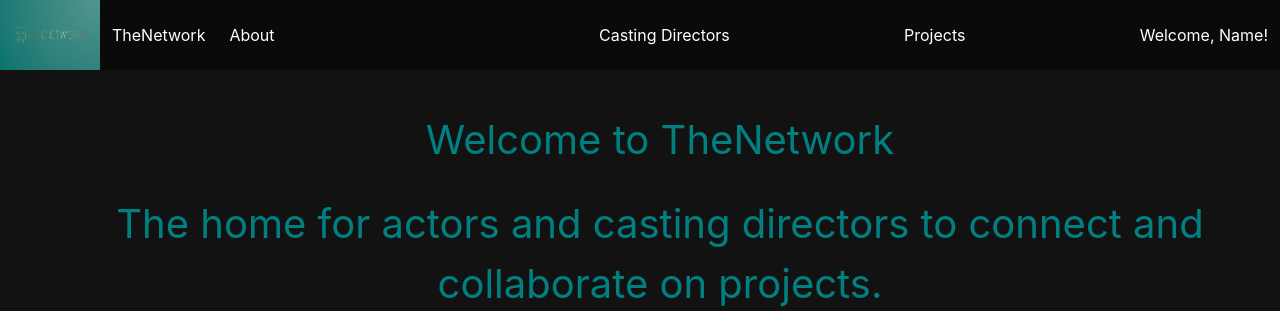
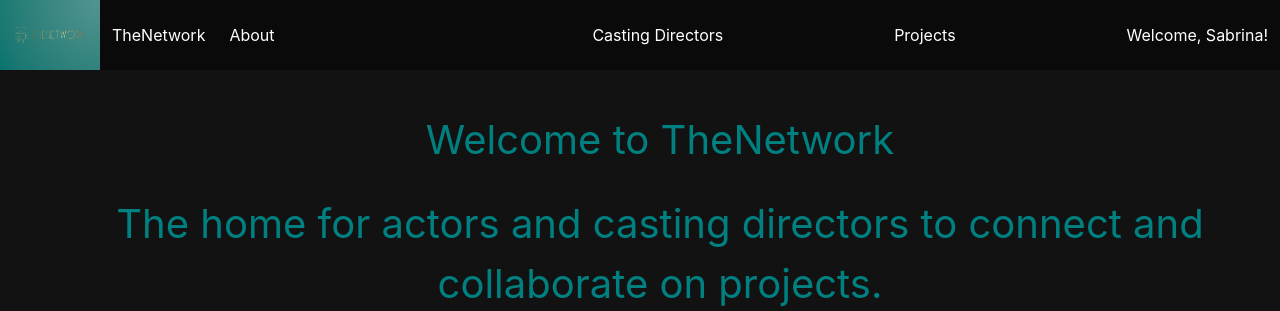
Before and after one commit to sabrinaaziz13/the-network, a Django app: page /about/ in a window 1280 px wide. Shown: the top 311 px of the page. Run offline with Django 4.2, Linux system fonts and the light colour scheme.

Commit message:
updated name on nav

```diff
--- a/main_app/templates/base.html
+++ b/main_app/templates/base.html
@@ -34,7 +34,7 @@
               <a class="navbar-item" href="/projects">Projects</a>
             </div>
             <div class="navbar-menu navbar-end">
-              <a class="navbar-item" >Welcome, Name!</a>
+              <a class="navbar-item" >Welcome, Sabrina!</a>
             </div>
         </nav>
         <div class="container">
```
